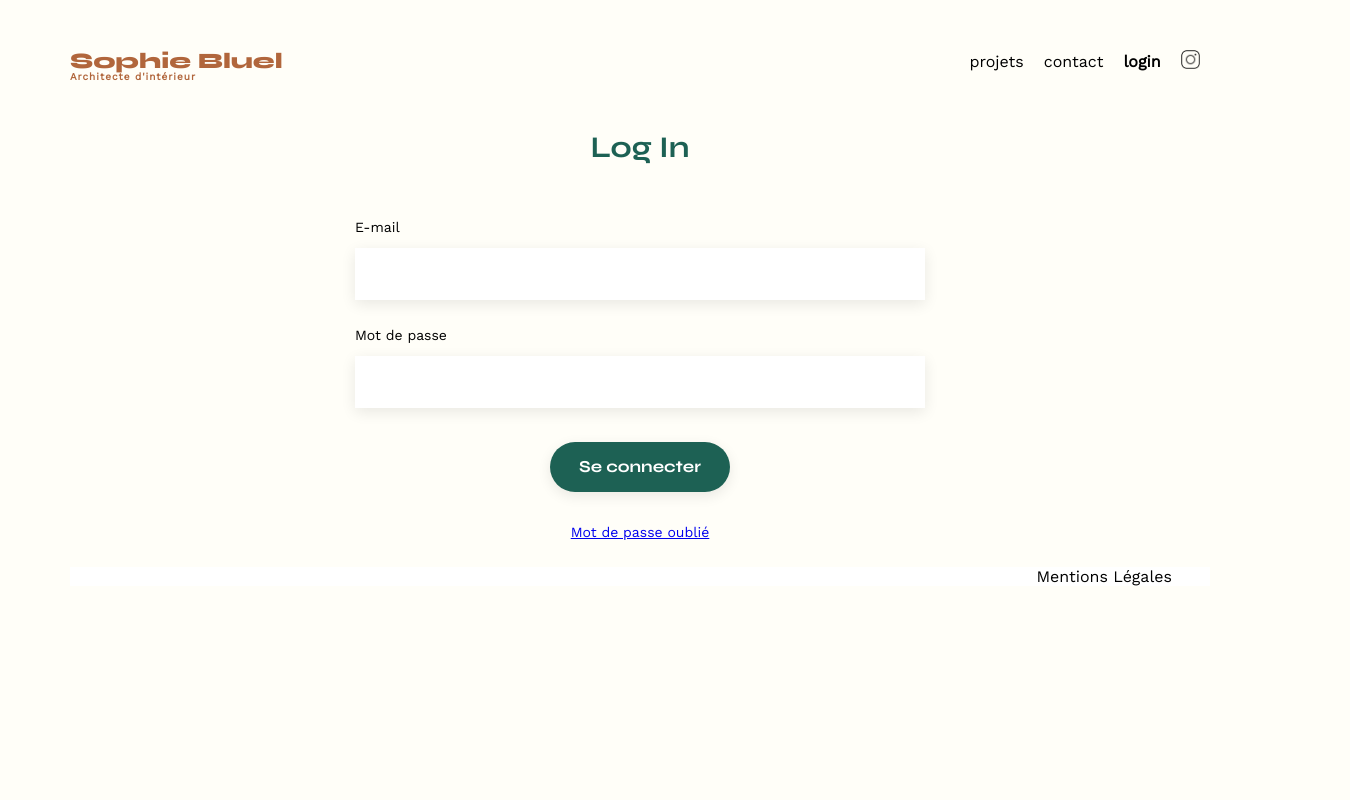
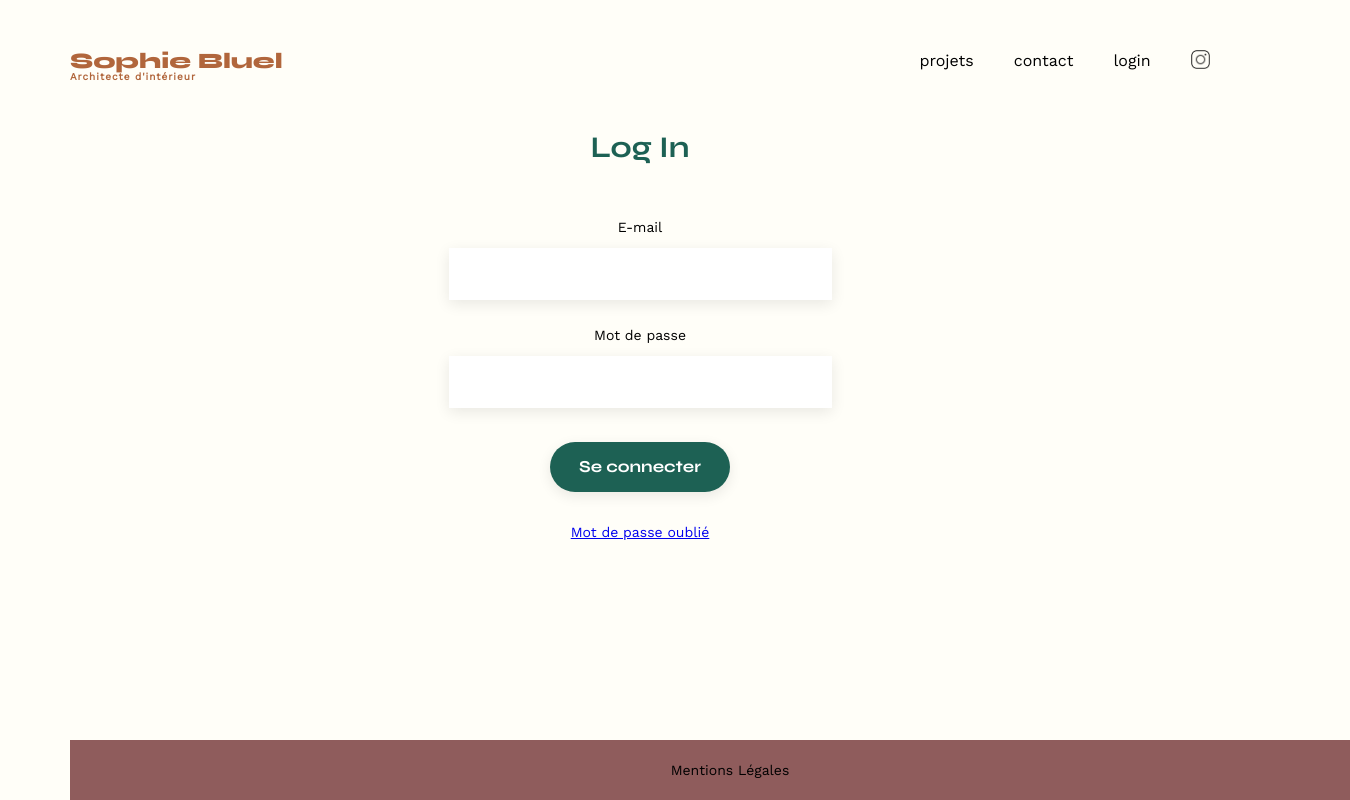
Before and after one commit to Alexis83250/PROJET-3-, a plain HTML site: page FrontEnd/login.html in a window 1280 px wide. Shown: the whole page, 1350 px wide, since content can reach past the window. Drawn offline with nearby package versions, Linux system fonts and the light colour scheme.

Commit message:
En cours

```diff
--- a/FrontEnd/assets/login.css
+++ b/FrontEnd/assets/login.css
@@ -4,7 +4,7 @@ body {
 }
 
 footer {
-	background-color: white;
+	background-color: rgb(143, 92, 92);
 }
 
 html, body, span, h1, h2, p,
@@ -28,9 +28,12 @@ body {
 ul {
 	list-style: none;
 }
+header a {
+	text-decoration: none;
+}
 
 /** end reset css**/
-body {
+html {
 	max-width: 1140px;
 	margin:auto;
 	font-family: 'Work Sans' ;
@@ -39,13 +42,13 @@ body {
 header {
 	display: flex;
 	justify-content: space-between;
-	margin: 50px 0
+	margin: 50px 0;
 }
 section {
-	margin: 50px 0
+	margin: 50px 0;
 }
 
-h1{
+h1 a {
 	display: flex;
 	flex-direction: column;
 	font-family: 'Syne';
@@ -54,11 +57,10 @@ h1{
 	color: #B1663C
 }
 
-h1 > span {
+h1 a > span {
 	font-family: 'Work Sans';
 	font-size:10px;
 	letter-spacing: 0.1em;
-;
 }
 
 h2{
@@ -74,31 +76,33 @@ nav ul {
 
 }
 nav li {
-	padding: 0 10px;
-	font-family: 'Work Sans';
-	font-style: normal;
-	font-weight:400;
+	padding-left: 40px;
 	font-size: 16px;
-	line-height: 19px;
+	font-weight: 400;
+}
+nav li a {
+	color: black;
 }
 
 li:hover {
 	color: #B1663C;
 }
-
-li span {
-	font-weight: 900;
-}
-
-li img {
+nav img {
+	height: 19.36px;
 	width: 19.36px;
-	height: 19.36px;
 }
 
 #loginform {
 	width: 50%;
-margin: auto;
+	margin: auto;
 }
+
+main {
+	min-height: 100%;
+	position: relative;
+	padding-bottom: 100px;
+}
+
 #loginform > * {
 	text-align: center;
 
@@ -107,10 +111,16 @@ margin: auto;
 	margin-bottom: 20px;
 }
 #loginform form {
-	text-align: left;
 	margin-top:30px;
 	display: flex;
 	flex-direction: column;
+	align-items: center;
+	text-align: left;
+}
+
+#loginform form label {
+	display: flex;
+	align-items: flex-end;
 }
 
 #loginform input {
@@ -121,6 +131,11 @@ margin: auto;
 }
 #loginform label {
 	margin: 2em 0 1em 0;
+}
+
+#email, #password {
+	width: 379px;
+	height: 51px;
 }
 
 input[type="submit"]{
@@ -134,8 +149,27 @@ input[type="submit"]{
 	border-radius: 60px ;
 }
 
-footer nav ul {
+footer {
+	position: absolute;
+	width: 100%;
 	display: flex;
-	justify-content: flex-end;
-	margin: 2em
+	align-items: center;
+	justify-content: center;
+	text-align: left;
+	height: 60px;
+	bottom: 0;
 }
+
+
+footer li {
+	font-family: 'Work Sans';
+	font-style: normal;
+	font-weight: 100;
+	font-size: 14px;
+	line-height: 16px;
+
+}
+
+footer li a {
+	text-decoration: none;
+}
--- a/FrontEnd/assets/style.css
+++ b/FrontEnd/assets/style.css
@@ -91,7 +91,6 @@ h1 a > span {
 	font-family: 'Work Sans';
 	font-size:10px;
 	letter-spacing: 0.1em;
-;
 }
 
 h2{
--- a/FrontEnd/login.html
+++ b/FrontEnd/login.html
@@ -12,12 +12,12 @@
 </head>
 <body>
 <header>
-	<h1>Sophie Bluel <span>Architecte d'intérieur</span></h1>
+	<h1><a href="./index.html">Sophie Bluel <span>Architecte d'intérieur</span></a></h1>
 	<nav>
 		<ul>
-			<li>projets</li>
-			<li>contact</li>
-			<li><span>login</span></li>
+			<li><a href=.index.html/#portfolio>projets</a></li>
+			<li><a href=#contact>contact</a></li>
+			<li><a href=login.html>login</a></li>
 			<li><img src="./assets/icons/instagram.png" alt="Instagram"></li>
 		</ul>
 	</nav>
@@ -39,7 +39,7 @@
 <footer>
 	<nav>
 		<ul>
-			<li>Mentions Légales</li>
+			<li><a href="#">Mentions Légales</a></li>
 		</ul>
 	</nav>
 </footer>
```
